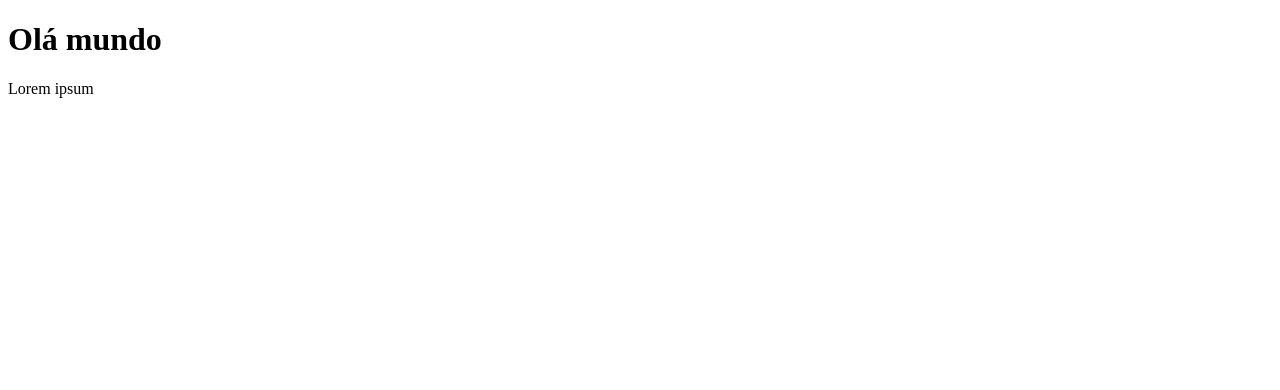
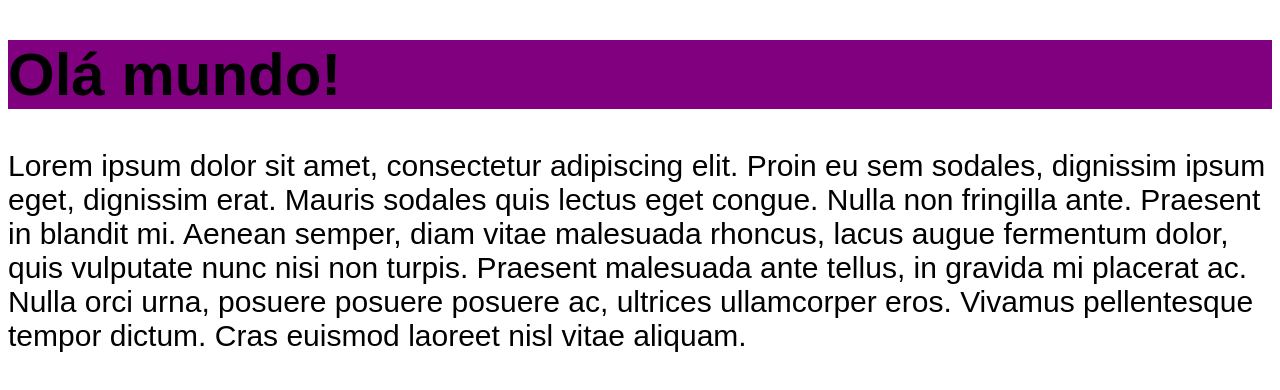
Before and after one commit to Cristiano-design/Chronos-pomodoro, a React (Vite) app: page / in a window 1280 px wide. Shown: the top 390 px of the page. Built offline with nearby package versions, Linux system fonts and the light colour scheme.

Commit message:
refactor

```diff
--- a/src/App.tsx
+++ b/src/App.tsx
@@ -1,10 +1,24 @@
+import { Heading } from './components/Heading';
+
+import './styles/theme.css';
+import './styles/global.css';
+
 export function App() {
   console.log('Oi');
 
   return (
     <>
-      <h1>Olá mundo</h1>
-      <p>Lorem ipsum</p>
+      <Heading />
+      <p>
+        Lorem ipsum dolor sit amet, consectetur adipiscing elit. Proin eu sem
+        sodales, dignissim ipsum eget, dignissim erat. Mauris sodales quis
+        lectus eget congue. Nulla non fringilla ante. Praesent in blandit mi.
+        Aenean semper, diam vitae malesuada rhoncus, lacus augue fermentum
+        dolor, quis vulputate nunc nisi non turpis. Praesent malesuada ante
+        tellus, in gravida mi placerat ac. Nulla orci urna, posuere posuere
+        posuere ac, ultrices ullamcorper eros. Vivamus pellentesque tempor
+        dictum. Cras euismod laoreet nisl vitae aliquam.
+      </p>
     </>
   );
 }
--- /dev/null
+++ b/src/components/Heading.module.css
@@ -0,0 +1,8 @@
+.heading {
+  background: purple;
+  color: black;
+}
+
+.purple {
+  color: cyan;
+}
--- /dev/null
+++ b/src/components/Heading.tsx
@@ -0,0 +1,5 @@
+import styles from './Heading.module.css';
+
+export function Heading() {
+  return <h1 className={styles.heading}>Olá mundo!</h1>;
+}
--- /dev/null
+++ b/src/styles/global.css
@@ -0,0 +1,8 @@
+body {
+  font-family: sans-serif;
+  font-size: 30px;
+}
+
+h1 {
+  color: var(--primary);
+}
--- /dev/null
+++ b/src/styles/theme.css
@@ -0,0 +1,3 @@
+:root {
+  --primary: pink;
+}
```
